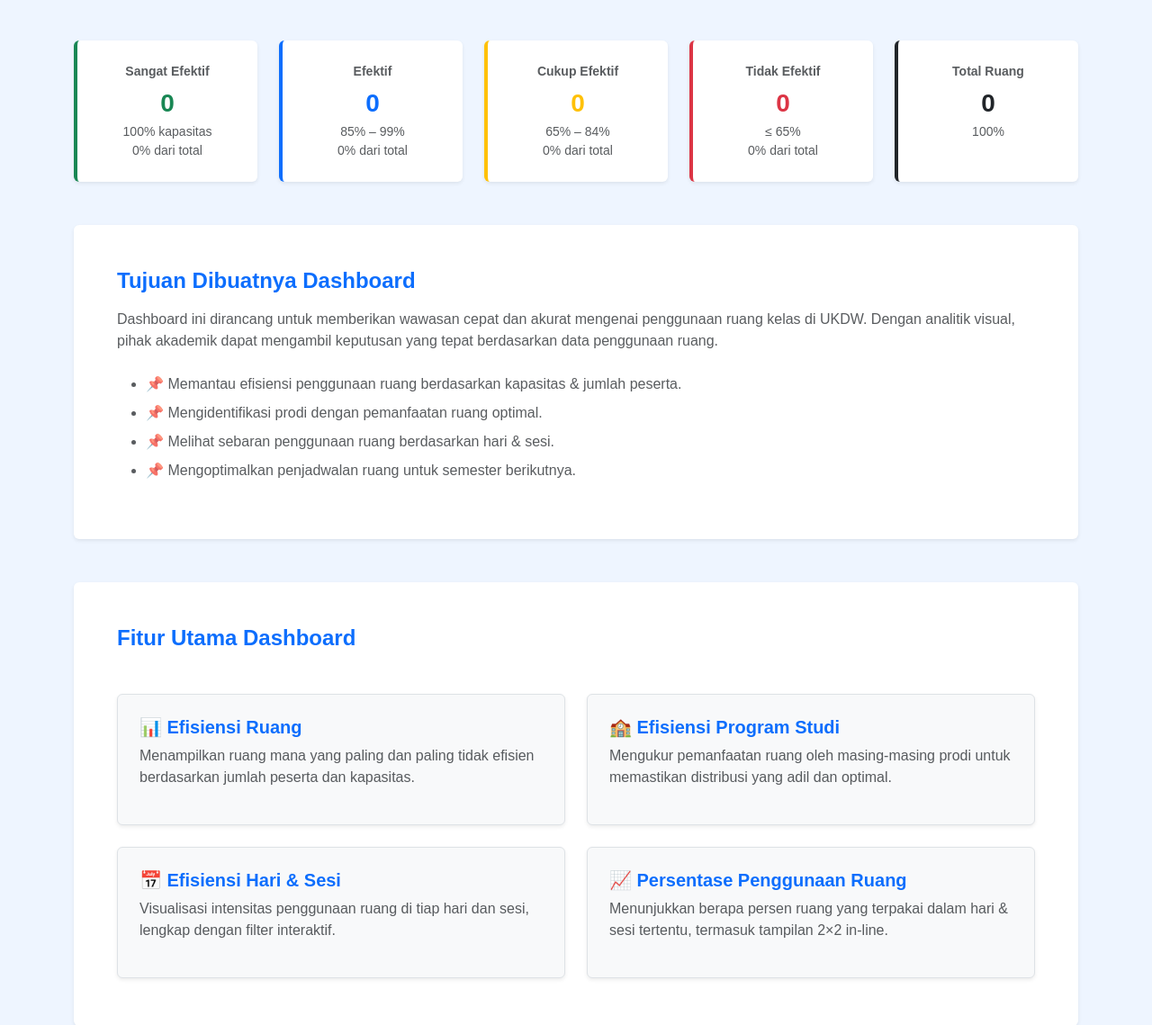
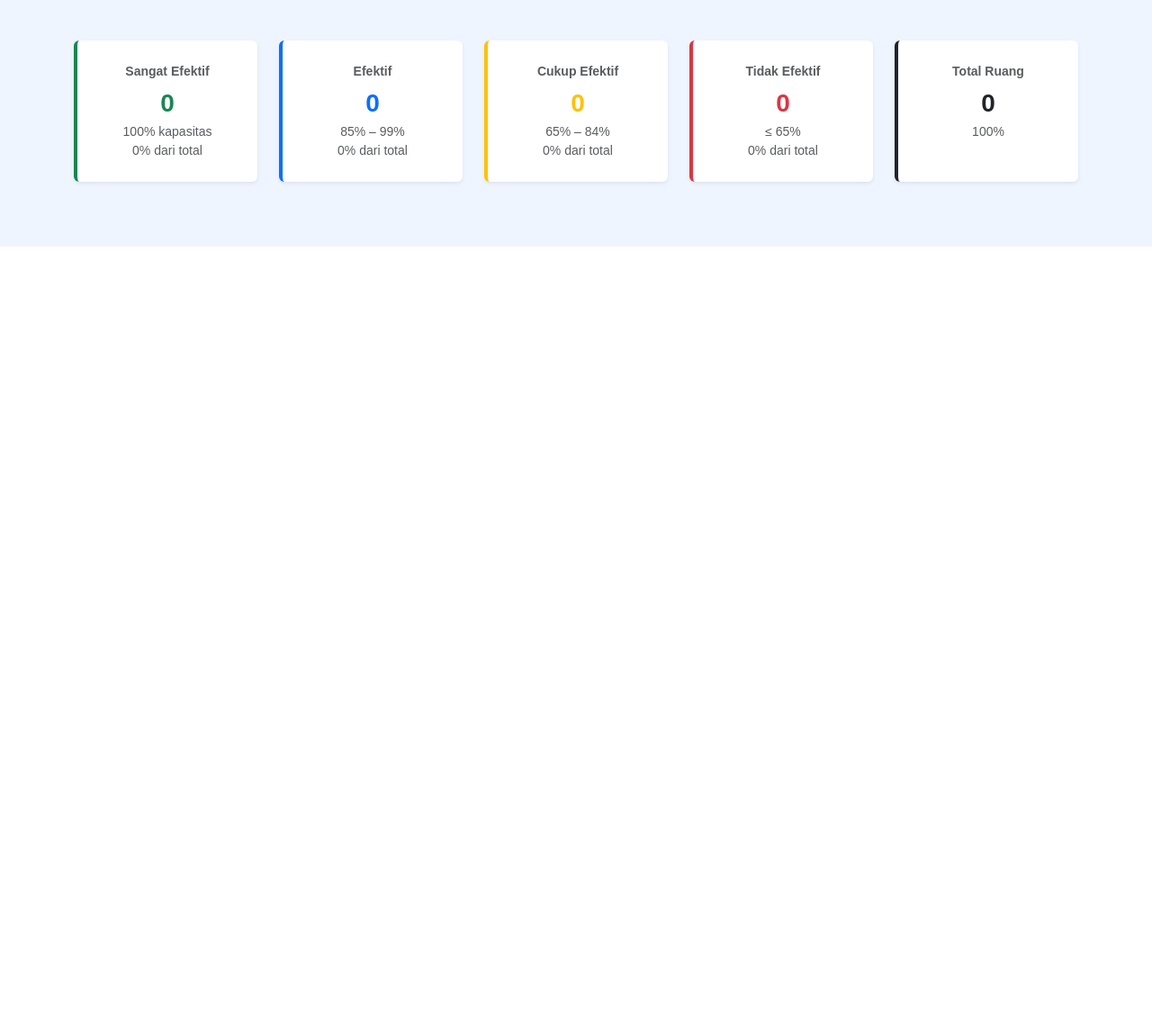
Before and after one commit to yesha-23/ProjectCapstone, a Flask app: template templates/index.html in a window 1280 px wide. Shown: the part 540-1679 px from the top of the page at 90% size. After the commit the page ends 814 px from the top, so only its background shows below. Run offline with Flask 3, Linux system fonts and the light colour scheme; the template is opened without the code that fills it, so the values that code supplies are empty; some libraries are stand-ins or nearby versions.

Commit message:
program selesai bismillah

```diff
--- a/app.py
+++ b/app.py
@@ -204,10 +204,7 @@ def fig_efisiensi_hari_sesi(df_ruang, df_matkul, filter_hari="SEMUA"):
     return pio.to_html(fig, full_html=False, include_plotlyjs=False)
 
 # ============================================================
-# CHART 4 — Penggunaan Ruang (FIX FINAL)
-# ============================================================
-# ============================================================
-# CHART 4 — Penggunaan Ruang (FINAL: 2 DROPDOWN SAJA)
+# CHART 4 — Penggunaan Ruang
 # ============================================================
 def fig_penggunaan_kelas(df_ruang, df_matkul):
 
@@ -290,15 +287,15 @@ def fig_penggunaan_kelas(df_ruang, df_matkul):
         updatemenus=[
             {
                 "buttons": hari_buttons,
-                "x": 0.05,
-                "y": 1.2,
-                "xanchor": "left"
+                "x": 0.78,
+                "y": 1.18,
+                "xanchor": "right"
             },
             {
                 "buttons": sesi_buttons,
-                "x": 0.35,
-                "y": 1.2,
-                "xanchor": "left"
+                "x": 0.98,
+                "y": 1.18,
+                "xanchor": "right"
             }
         ]
     )
--- a/templates/index.html
+++ b/templates/index.html
@@ -106,96 +106,4 @@
 
 </div>
 
-
-<!-- ========================= -->
-<!-- TUJUAN DASHBOARD -->
-<!-- ========================= -->
-<section class="bg-white p-5 shadow-sm rounded mb-5">
-  <h4 class="fw-bold text-primary mb-3">Tujuan Dibuatnya Dashboard</h4>
-
-  <p class="text-muted fs-6 mb-4">
-    Dashboard ini dirancang untuk memberikan wawasan cepat dan akurat mengenai penggunaan ruang kelas di UKDW.
-    Dengan analitik visual, pihak akademik dapat mengambil keputusan yang tepat berdasarkan data penggunaan ruang.
-  </p>
-
-  <ul class="fs-6 text-muted">
-    <li class="mb-2">📌 Memantau efisiensi penggunaan ruang berdasarkan kapasitas & jumlah peserta.</li>
-    <li class="mb-2">📌 Mengidentifikasi prodi dengan pemanfaatan ruang optimal.</li>
-    <li class="mb-2">📌 Melihat sebaran penggunaan ruang berdasarkan hari & sesi.</li>
-    <li class="mb-2">📌 Mengoptimalkan penjadwalan ruang untuk semester berikutnya.</li>
-  </ul>
-</section>
-
-
-
-
-<!-- ========================= -->
-<!-- FITUR-FITUR DASHBOARD -->
-<!-- ========================= -->
-<section class="p-5 rounded shadow-sm bg-white mb-5">
-  <h4 class="fw-bold text-primary mb-4">Fitur Utama Dashboard</h4>
-
-  <div class="row g-4">
-
-    <div class="col-md-6">
-      <div class="p-4 border rounded shadow-sm h-100 bg-light">
-        <h5 class="fw-bold text-primary">📊 Efisiensi Ruang</h5>
-        <p class="text-muted">
-          Menampilkan ruang mana yang paling dan paling tidak efisien berdasarkan jumlah peserta dan kapasitas.
-        </p>
-      </div>
-    </div>
-
-    <div class="col-md-6">
-      <div class="p-4 border rounded shadow-sm h-100 bg-light">
-        <h5 class="fw-bold text-primary">🏫 Efisiensi Program Studi</h5>
-        <p class="text-muted">
-          Mengukur pemanfaatan ruang oleh masing-masing prodi untuk memastikan distribusi yang adil dan optimal.
-        </p>
-      </div>
-    </div>
-
-    <div class="col-md-6">
-      <div class="p-4 border rounded shadow-sm h-100 bg-light">
-        <h5 class="fw-bold text-primary">📅 Efisiensi Hari & Sesi</h5>
-        <p class="text-muted">
-          Visualisasi intensitas penggunaan ruang di tiap hari dan sesi, lengkap dengan filter interaktif.
-        </p>
-      </div>
-    </div>
-
-    <div class="col-md-6">
-      <div class="p-4 border rounded shadow-sm h-100 bg-light">
-        <h5 class="fw-bold text-primary">📈 Persentase Penggunaan Ruang</h5>
-        <p class="text-muted">
-          Menunjukkan berapa persen ruang yang terpakai dalam hari & sesi tertentu, termasuk tampilan 2×2 in-line.
-        </p>
-      </div>
-    </div>
-
-  </div>
-</section>
-
-
-
-
-<!-- ========================= -->
-<!-- TENTANG DATA -->
-<!-- ========================= -->
-<section class="p-5 rounded shadow-sm bg-white mb-5">
-  <h4 class="fw-bold text-primary mb-3">Tentang Data</h4>
-
-  <p class="text-muted fs-6">
-    Data diambil dari Google Sheets resmi UKDW yang berisi daftar ruang kelas dan jadwal penggunaan ruang.
-    Dashboard melakukan perhitungan otomatis meliputi:
-  </p>
-
-  <ul class="text-muted">
-    <li>Efisiensi = Peserta / Kapasitas</li>
-    <li>Persentase Penggunaan Ruang = Jumlah Ruang Terpakai / Total Ruang</li>
-    <li>Filter Tahun Ajaran: 2023/2024 & 2024/2025</li>
-    <li>Rekap per hari: Senin – Jumat</li>
-  </ul>
-</section>
-
 {% endblock %}
```
